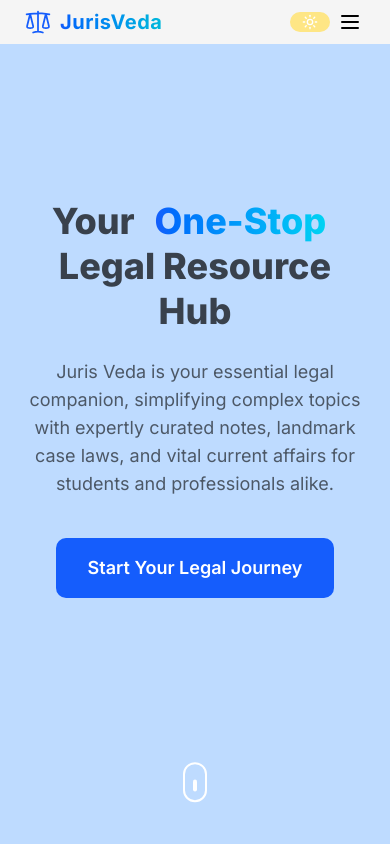
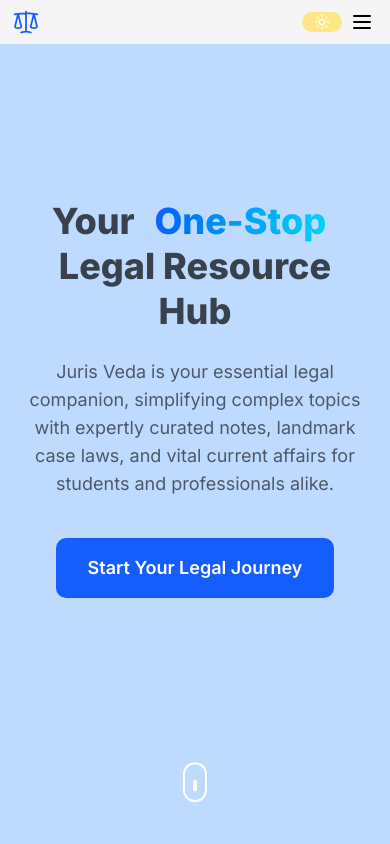
Before and after one commit to jurisveda/JurisVeda, a Next.js app: page / in a window 390 px wide. Shown: the top 844 px of the page. Built offline with nearby package versions, Linux system fonts and the light colour scheme.

Commit message:
fix_scroll

```diff
--- a/src/app/(content)/caselaws/show/[id]/page.tsx
+++ b/src/app/(content)/caselaws/show/[id]/page.tsx
@@ -61,14 +61,12 @@ export default function Show(){
         )
     }
 
-    const smartCroppedUrl = `${note.thumbnail}?tr=w-800,h-400,fo-face`
-
     return(
         <div className="max-w-5xl w-full bg-white dark:bg-neutral-900 text-black flex flex-col flex-2/12 pt-10 mx-auto">
             <div className="text-center w-full">
-                <div className="relative mb-8">
+                <div className="relative mb-8 ">
                     <Image
-                        src={smartCroppedUrl}
+                        src={`${note.thumbnail}?tr=w-800,h-400,fo-face`}
                         alt="Hero image"
                         width={400}
                         height={256}
--- a/src/app/(content)/layout.tsx
+++ b/src/app/(content)/layout.tsx
@@ -5,10 +5,12 @@ import { ReactNode } from "react";
 
 export default function({children}:{children:ReactNode}){
     return(
-        <div className={cn("min-h-screen dark:bg-black relative bg-blue-100 flex flex-col")}>
+        <div className={cn("min-h-screen max-w-screen dark:bg-black relative bg-blue-100 flex flex-col")}>
             <SubscriptionModal/>
             <Navbar trigger={false}/>
-            {children}
+            <div className="overflow-x-hidden">
+                {children}
+            </div>
         </div>
     )
 }
--- a/src/components/SvgProvider.tsx
+++ b/src/components/SvgProvider.tsx
@@ -4,7 +4,7 @@ type prop = {
   className? :string
 }
 
-export function Scale() {
+export function Scale({className}:{className?:string}) {
   return (
     <svg
       xmlns="http://www.w3.org/2000/svg"
@@ -14,7 +14,7 @@ export function Scale() {
       stroke="currentColor"
       aria-hidden="true"
       data-slot="icon"
-      className={cn("h-7 w-7 text-blue-600")}
+      className={cn("h-7 w-7 text-blue-600",className)}
     >
       <path
         strokeLinecap="round"
--- a/src/components/client/Navbar.tsx
+++ b/src/components/client/Navbar.tsx
@@ -133,15 +133,15 @@ export default function Navbar({trigger}:{trigger:boolean}) {
         </div>
       </motion.nav>
 
-      <nav className={cn("fixed bg-neutral-100 dark:bg-neutral-800 top-0 left-0 right-0 z-20 px-6 py-2 lg:px-8 text-black md:hidden")}>
+      <nav className={cn("fixed bg-neutral-100 dark:bg-neutral-800 top-0 left-0 right-0 z-20 px-3 sm:px-8 py-2 lg:px-8 text-black md:hidden")}>
         <div className={cn("max-w-7xl mx-auto flex items-center justify-between")}>
-          <a href='/' className={cn("flex items-center cursor-pointer")}>
-            <div className={cn("flex gap-2")}>
-              <Scale />
-              <span className={cn("text-xl font-bold tracking-wide text-transparent bg-clip-text bg-gradient-to-r from-blue-600 to-cyan-500")}>JurisVeda</span>
+          <a href='/' className={cn("flex items-center cursor-pointer min-w-0 flex-shrink")}>
+            <div className={cn("flex items-center min-w-0")}>
+              <Scale className='flex-shrink-0'/>
+              <span className={cn("hidden sm:block md:text-xl sm:text-lg font-bold tracking-wide text-transparent bg-clip-text bg-gradient-to-r from-blue-600 to-cyan-500")}>JurisVeda</span>
             </div>
           </a>
-          <div className={cn("flex items-center")}>
+          <div className={cn("flex items-center flex-shrink-0")}>
             <motion.div
               className={cn("h-5 w-10 mx-1 rounded-2xl relative cursor-pointer overflow-hidden flex items-center" , theme === "dark" ? 'bg-neutral-500' : 'bg-amber-200')}
               onClick={toggleMode}
```
